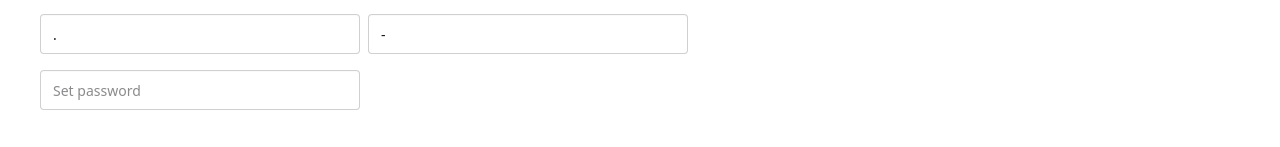
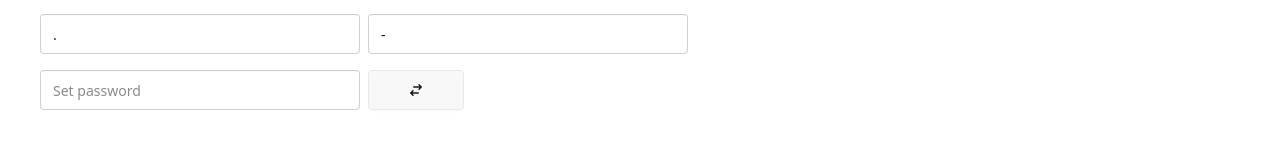
Before and after one commit to ganud/custom-morse, a React (Vite) app: page / in a window 1280 px wide. Shown: the part 650-797 px from the top of the page. Built offline with nearby package versions, Linux system fonts and the light colour scheme.

Commit message:
Add a swap morse chars button

```diff
--- a/src/components/input.jsx
+++ b/src/components/input.jsx
@@ -50,6 +50,16 @@ export default function Input() {
     setisDecrypt(!isDecrypt);
     setInput(output);
   };
+
+  const swapMorseChars = () => {
+    let temp = mapping.dot;
+    setMapping((prevMapping) => ({
+      ...prevMapping,
+      dot: mapping.dash,
+      dash: temp,
+    }));
+  };
+
   return (
     <div className="flex flex-col grow px-10 py-10 gap-4">
       {/* Toggle for switching input and output */}
@@ -131,6 +141,7 @@ export default function Input() {
           }}
         />
       </div>
+      <div className="flex gap-2">
         <input
           type="text"
           placeholder="Set password"
@@ -140,6 +151,21 @@ export default function Input() {
             setKey(e.target.value);
           }}
         />
+        <button className="btn w-24" onClick={swapMorseChars}>
+          <svg
+            xmlns="http://www.w3.org/2000/svg"
+            viewBox="0 0 16 16"
+            fill="currentColor"
+            className="size-4"
+          >
+            <path
+              fillRule="evenodd"
+              d="M10.47 2.22a.75.75 0 0 1 1.06 0l2.25 2.25a.75.75 0 0 1 0 1.06l-2.25 2.25a.75.75 0 1 1-1.06-1.06l.97-.97H5.75a.75.75 0 0 1 0-1.5h5.69l-.97-.97a.75.75 0 0 1 0-1.06Zm-4.94 6a.75.75 0 0 1 0 1.06l-.97.97h5.69a.75.75 0 0 1 0 1.5H4.56l.97.97a.75.75 0 1 1-1.06 1.06l-2.25-2.25a.75.75 0 0 1 0-1.06l2.25-2.25a.75.75 0 0 1 1.06 0Z"
+              clipRule="evenodd"
+            />
+          </svg>
+        </button>
+      </div>
     </div>
   );
 }
```
Lines whose indentation alone changed are shown as unchanged.
